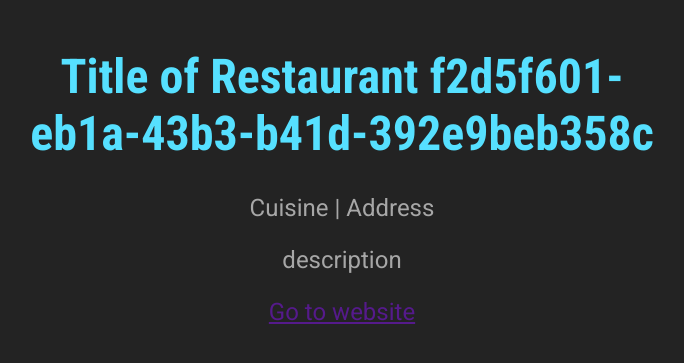
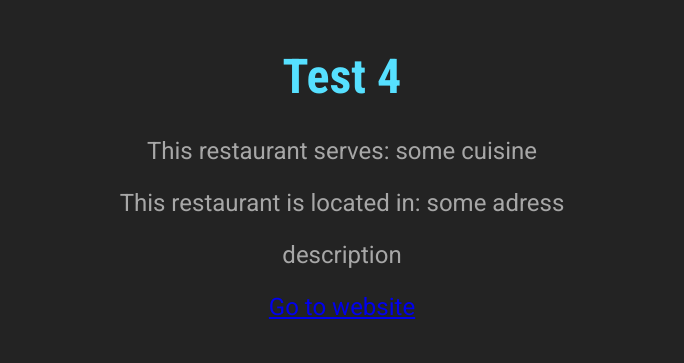
Before and after one commit to motazhaj/NodeJS-Demo, a Node server app: page /restaurants/f2d5f601-eb1a-43b3-b41d-392e9beb358c in a window 1280 px wide. Shown: the part 80-443 px from the top of the page, without its empty margins (298-982 px from the left). Run offline with Node 20, Linux system fonts and the light colour scheme.

Commit message:
Add unique ids and restaurant detail page template

```diff
--- a/app.js
+++ b/app.js
@@ -2,6 +2,7 @@ const fs = require("fs");
 const path = require("path");
 
 const express = require("express");
+const uuid = require("uuid");
 
 const app = express();
 
@@ -23,7 +24,21 @@ app.get("/restaurants", (req, res) => {
 
 app.get("/restaurants/:id", (req, res) => {
   const restaurantId = req.params.id;
-  res.render("restaurant-detail", { rid: restaurantId });
+
+  const filePath = path.join(__dirname, "data", "restaurants.json");
+  const restaurantsData = JSON.parse(fs.readFileSync(filePath));
+
+  let restaurant;
+
+  for (const restaurantData of restaurantsData) {
+    if (restaurantData.id === restaurantId) {
+      restaurant = restaurantData;
+    }
+  }
+  res.render("restaurant-detail", {
+    rid: restaurantId,
+    restaurant: restaurant,
+  });
 });
 
 app.get("/recommend", (req, res) => {
@@ -32,6 +47,7 @@ app.get("/recommend", (req, res) => {
 
 app.post("/recommend", (req, res) => {
   const restaurant = req.body;
+  restaurant.id = uuid.v4();
   const filePath = path.join(__dirname, "data", "restaurants.json");
   const restaurantsData = JSON.parse(fs.readFileSync(filePath));
 
--- a/data/restaurants.json
+++ b/data/restaurants.json
@@ -1,5 +1,6 @@
 [
   {
+    "id": "r1",
     "name": "malaki",
     "address": "nablus",
     "cuisine": "broast",
@@ -7,10 +8,27 @@
     "description": "good shit"
   },
   {
+    "id": "r2",
     "name": "broast house",
     "address": "beir zeit",
     "cuisine": "broast",
     "website": "https://broasthouse.com",
     "description": "its very good"
+  },
+  {
+    "id": "r3",
+    "name": "Test 3",
+    "address": "some adress",
+    "cuisine": "some cuisine",
+    "website": "https://website.com",
+    "description": "good"
+  },
+  {
+    "name": "Test 4",
+    "address": "some adress",
+    "cuisine": "some cuisine",
+    "website": "https://website.com",
+    "description": "description",
+    "id": "f2d5f601-eb1a-43b3-b41d-392e9beb358c"
   }
 ]
--- a/package.json
+++ b/package.json
@@ -14,7 +14,8 @@
   "license": "MIT",
   "dependencies": {
     "ejs": "^3.1.9",
-    "express": "^4.18.2"
+    "express": "^4.18.2",
+    "uuid": "^9.0.1"
   },
   "devDependencies": {
     "nodemon": "^3.0.1"
--- a/views/includes/restaurant-item.ejs
+++ b/views/includes/restaurant-item.ejs
@@ -7,7 +7,7 @@
     </div>
     <p><%= restaurant.description %></p>
     <div class="restaurant-actions">
-      <a href="/restaurants/r1">View Restaurant!</a>
+      <a href="/restaurants/<%= restaurant.id %>">View Restaurant!</a>
     </div>
   </article>
 </li>
--- a/views/restaurant-detail.ejs
+++ b/views/restaurant-detail.ejs
@@ -8,10 +8,12 @@
   <body>
     <%- include('includes/header') %>
     <main>
-      <h1>Title of Restaurant <%= rid %></h1>
-      <p>Cuisine | Address</p>
-      <p>description</p>
-      <p><a href="">Go to website</a></p>
+      <h1><%= restaurant.name  %></h1>
+      <p>This restaurant serves: <%= restaurant.cuisine  %></p>
+      <p>This restaurant is located in: <%= restaurant.address  %></p>
+
+      <p><%= restaurant.description  %></p>
+      <p><a href="<%= restaurant.website  %>">Go to website</a></p>
     </main>
   </body>
 </html>
```
Also changed, not shown: 1 other file.
